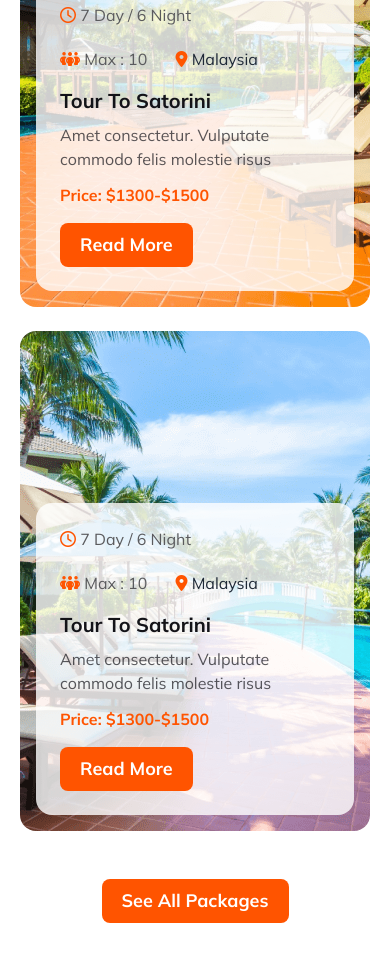
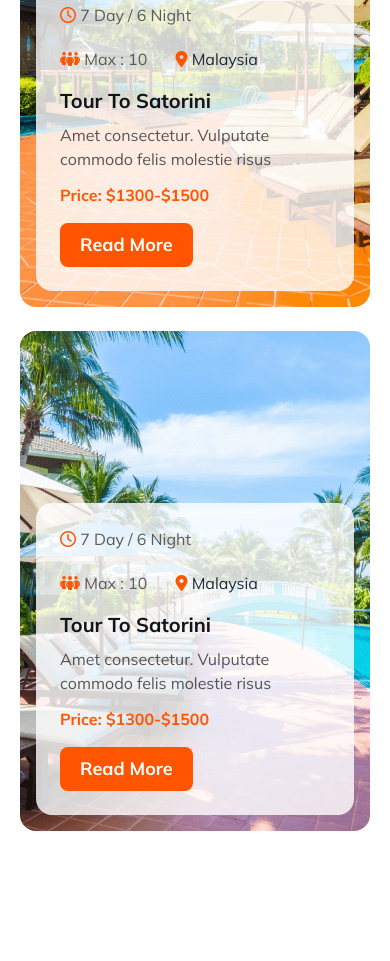
Before and after one commit to Durjoy96/hero-travel, a plain HTML site: page index.html in a window 390 px wide. Shown: the part 4885-5846 px from the top of the page. After the commit the page ends 5764 px from the top, so only its background shows below. Drawn offline with nearby package versions, Linux system fonts and the light colour scheme.

Commit message:
show all packages button hide for small devices

```diff
--- a/index.html
+++ b/index.html
@@ -319,7 +319,7 @@
          </div>
          <!-- btn -->
          <div class="text-center">
-          <button class="bg-primary_color rounded-lg px-5 py-2 mt-6 font-bold text-white text-lg md:mt-8">See All Packages</button>
+          <button class="bg-primary_color rounded-lg px-5 py-2 mt-6 font-bold text-white text-lg hidden md:mt-8 md:inline-block">See All Packages</button>
          </div>
        </div>
     </section>
```
